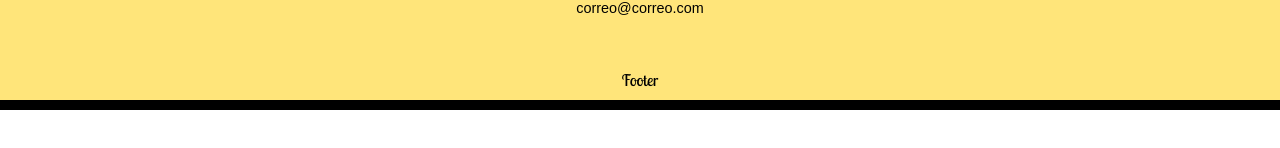
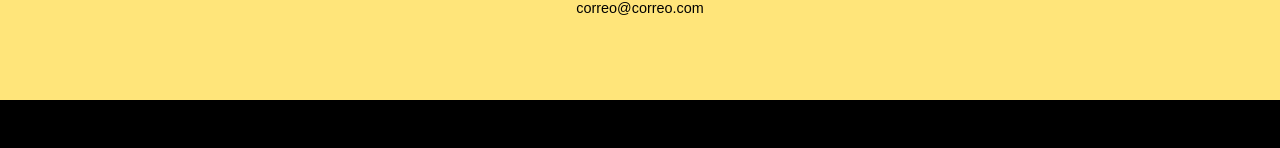
Before and after one commit to rroderickk/professional, a React app: page /professional/ in a window 1280 px wide. Shown: the part 2995-3143 px from the top of the page. Before the commit the page ends 3105 px from the top, so only its background shows below. Built offline with nearby package versions, Linux system fonts and the light colour scheme.

Commit message:
[ADD] footer styles

```diff
--- a/src/components/Footer/index.jsx
+++ b/src/components/Footer/index.jsx
@@ -1,11 +1,18 @@
 import React from "react";
-import "./index.scss";
+import "./index.scss";//*(@)|==>styles;
 
-const Footer = () => { return ( <>
+const styles = {
+  fontFamily: "var(--lobster)",
+  textShadow: "none",
+  lineHeight: "40px",
+  paddingTop: "40px"
+};
 
-<footer>
+const Footer =()=> { return ( <>
 
-<p style={{fontFamily: "var(--lobster)", textShadow: "none"}}>Footer</p>
+<footer style={styles}>
+
+  <p>Copyright © 2022 The Volminex Company ®, S.L. All rights reserved.</p>
 
 </footer>
 
```
